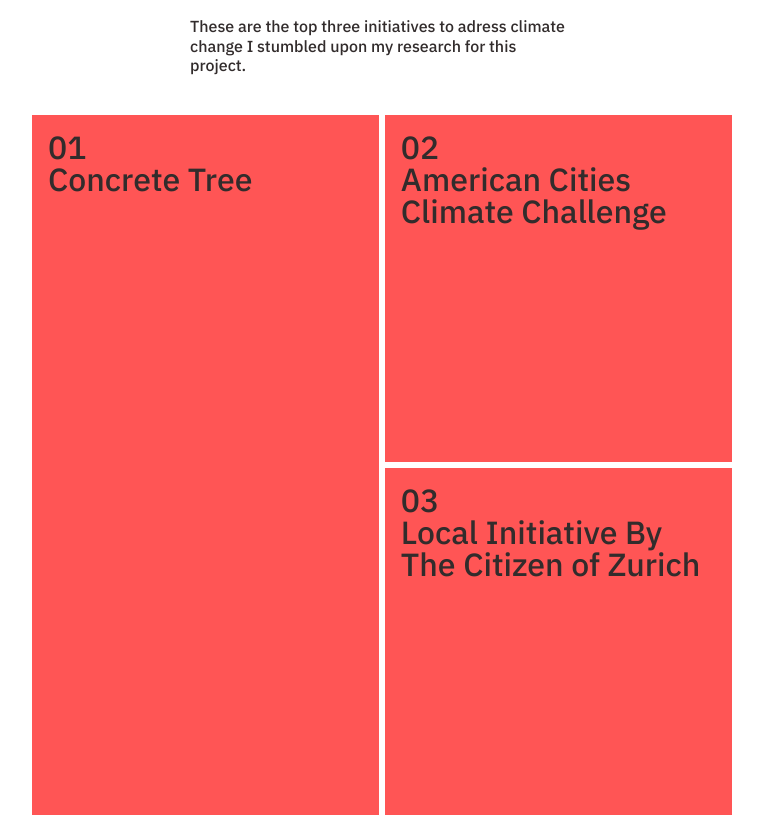
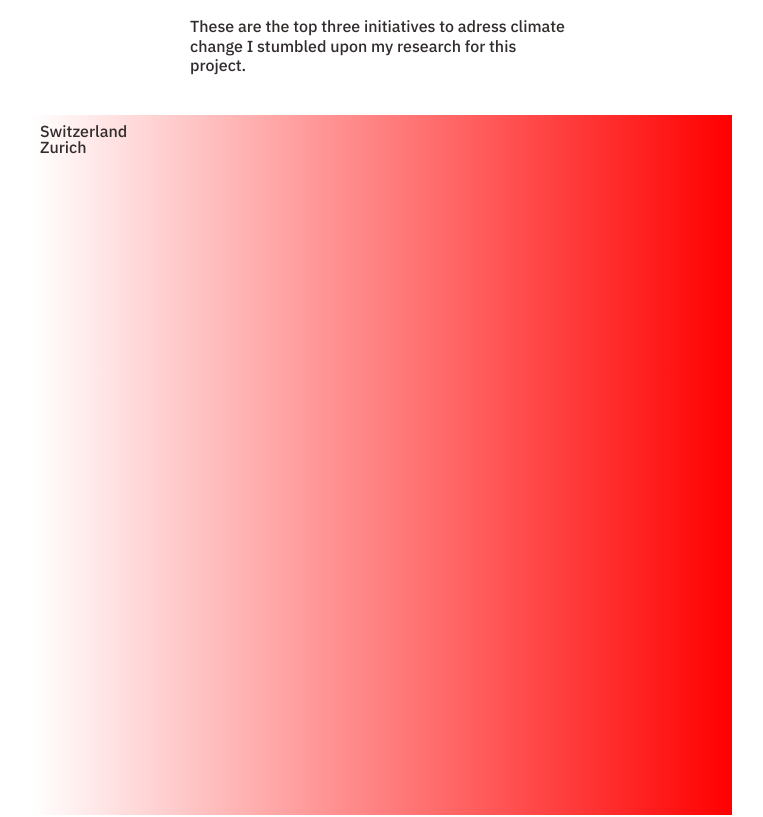
Before and after one commit to interactivethings/crimson-to-salmon, a React (Create React App) app: page / in a window 1280 px wide. Shown: the part 6658-7475 px from the top of the page, without its empty margins (258-1021 px from the left). Built offline with nearby package versions, Linux system fonts and the light colour scheme.

Commit message:
Add SVG Gradient for Zurich

```diff
--- a/src/Main.tsx
+++ b/src/Main.tsx
@@ -8,7 +8,7 @@ import { Country, TwentyCountries } from './components/Countries';
 import { ParagraphStory } from './materials/materials';
 import { Initiatives } from './components/Initiatives';
 import { Sun } from './components/Sun';
-import { Zurich } from './components/Zurich';
+import { Zurich, ZurichGradient } from './components/Zurich';
 
 interface Props {
   data: Array<Country>;
@@ -80,6 +80,13 @@ export class Main extends React.Component<Props> {
           </ParagraphStory>
         <Zurich />
 
+        <ParagraphStory>
+            This reduction is essential for every country, as 2050 marks the point of no return for our climate. This means there is no way of reversing or stopping the effects of climate change which brings direct existencial threats to every living being.<br></br>
+            <br></br>
+            These are the top three initiatives to adress climate change I stumbled upon my research for this project.
+          </ParagraphStory>
+        <ZurichGradient />
+
         {/* Initiatives */}
         <ParagraphStory>
             This reduction is essential for every country, as 2050 marks the point of no return for our climate. This means there is no way of reversing or stopping the effects of climate change which brings direct existencial threats to every living being.<br></br>
--- a/src/components/Zurich.tsx
+++ b/src/components/Zurich.tsx
@@ -1,6 +1,7 @@
 import * as React from 'react';
 import { VizWrapper, ElementTitle, ElementSubtitle, MainRed } from 'src/materials/materials';
 import { Country } from 'src/components/Countries';
+import ZurichGradientSVG  from '../zh_gradient.svg';
 // import { color } from 'd3-color';
 // import styled from '@emotion/styled-base';
 // import { color } from 'd3-color';
@@ -37,3 +38,14 @@ export class Zurich extends React.Component {
         );
     }
 }
+
+export class ZurichGradient extends React.Component {
+    render() {
+        return (
+            <VizWrapper style={{backgroundImage: "url(" + ZurichGradientSVG + ")"}}>
+                    <ElementTitle>Switzerland</ElementTitle>
+                    <ElementSubtitle>Zurich</ElementSubtitle>
+            </VizWrapper>
+        );
+    }
+}
```
Also changed, not shown: src/zh_gradient.svg.
